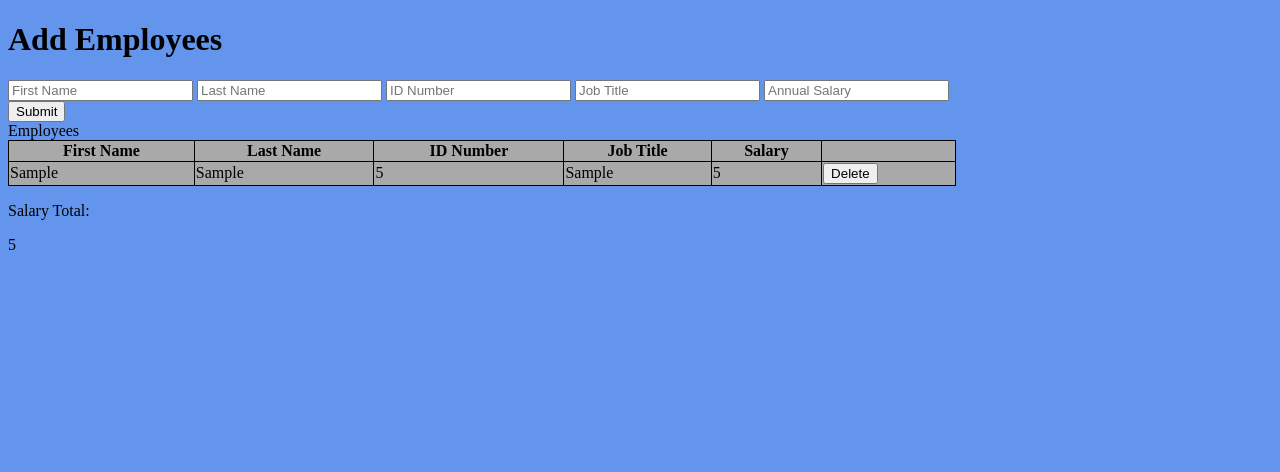
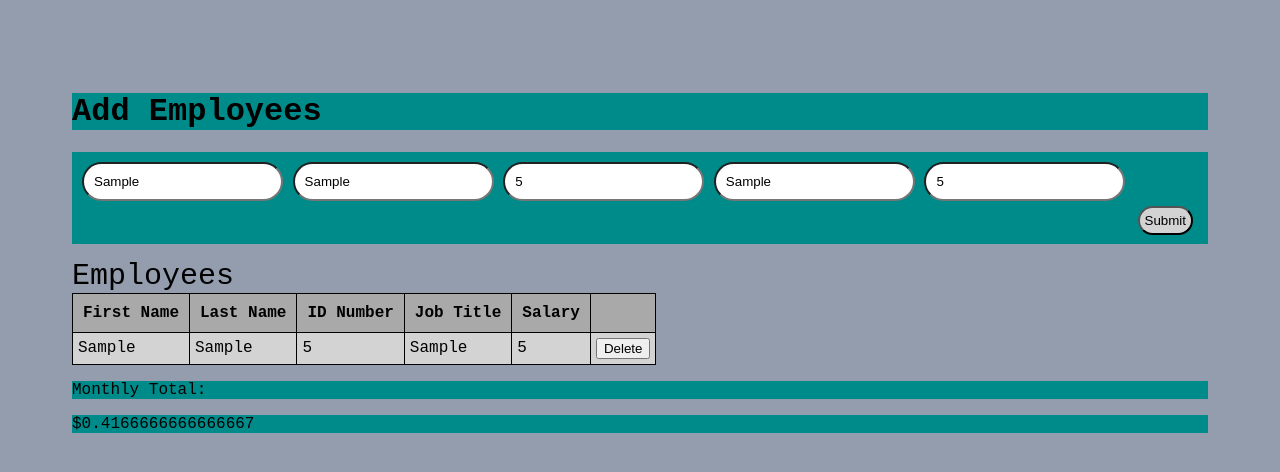
Before and after one commit to clairethallon/weekend-jquery-salary-calculator, a plain HTML site: page index.html in a window 1280 px wide. Both pictures are taken after typing "Sample", "Sample", "5", "Sample", "5" into the empty fields and a click on the button "Submit". Drawn offline with Linux system fonts and the light colour scheme.

Commit message:
everything is wokring including salary adjuster

```diff
--- a/index.html
+++ b/index.html
@@ -12,15 +12,18 @@
 
 <body>
     <h1>Add Employees</h1>
+    <div class="inputs">
         <input type="text" placeholder="First Name" id="firstname"></input>
         <input type="text" placeholder="Last Name" id="lastname"></input>
         <input type="number" placeholder="ID Number" id="idnum"></input>
         <input type="text" placeholder="Job Title" id="jobtitle"></input>
         <input type="number" placeholder="Annual Salary" id="annualsal"></input></br>
         <button id="submit">Submit</button></br>
+    </div>
+
     <div id="output">Employees</div>
 
-    <table id="outputTable" style="width:75%">
+    <table id="outputTable">
         <tr>
             <th>First Name</th>
             <th>Last Name</th>
@@ -28,10 +31,12 @@
             <th>Job Title</th>
             <th>Salary</th>
         </tr>
+
     </table>
+
     <div>
-        <p>Salary Total:</p>
-        <p id="salaryTotal"></p>
+        <p class="regular">Monthly Total:</p>
+        <p class="regular" id="monthlyTotal"></p>
     </div>
 </body>
 
--- a/scripts/client.js
+++ b/scripts/client.js
@@ -1,65 +1,122 @@
 console.log('JS');
 $(document).ready(onready);
 
-let salaryTotal = [];
+
 
 function onready() {
     console.log('onready function running');
-    $('#submit').on('click', clicked);
+    $('#submit').on('click', checkFields);
+    $(`#outputTable`).on(`click`, `.deleteButton`, deleteEmp);
 }//end function onready
 
-count = 0;
+let salaryTotal = [];
+let employeeArray = [];
+
 function clicked() {
 
     console.log('submit');
 
     // assign variables to input field values
-    let firstn = $(`#firstname`).val();
-    let lastn = $(`#lastname`).val();
-    let idnum = $(`#idnum`).val();
-    let job = $(`#jobtitle`).val();
-    let sal = parseInt($(`#annualsal`).val());
+    let employee = {
+        firstn: $(`#firstname`).val(),
+        lastn: $(`#lastname`).val(),
+        idnum: $(`#idnum`).val(),
+        job: $(`#jobtitle`).val(),
+        sal: parseInt($(`#annualsal`).val())
+    }
 
-    //push salary into total salary array
-    salaryTotal.push(sal);
-    //increase count to make unique ID's
-    count++;
+    // check if there are any doubled ids
+    // TRY USING FOR OF LOOP! :)
+    for (i = 0; i < employeeArray.length; i++) {
+        if (employee.idnum === employeeArray[i].idnum) {
+            alert('Duplicate IDs found.');
+            return false;
+        }
+    }
 
-    //add rows to table with employee information
-    $(`#outputTable`).append(`<tr><td>` + firstn + `</td><td>` + lastn + `</td><td>` + idnum +
-        `</td><td>` + job + `</td><td>` + sal + `</td><td> <button id = "employee` + count + `"onClick = "deleteEmp(this.id)">Delete</button></td></tr>`);
+    employeeArray.push(employee);
+    salaryTotal.push(employee.sal);
 
-    //empty input fields
-    $(`#firstname`).val('');
-    $(`#lastname`).val('');
-    $(`#idnum`).val('');
-    $(`#jobtitle`).val('');
-    $(`#annualsal`).val('');
+    // $(`#outputTable`).empty();
 
-    //run salary calculator function
+    // loop through employee array and add employees to the DOM
+    $(`#outputTable`).append(`<tr>
+        <td>${employee.firstn}</td>
+        <td>${employee.lastn}</td>
+        <td>${employee.idnum}</td>
+        <td>${employee.job}</td>
+        <td class = "salaryCell">${employee.sal}</td>
+        <td class ="deleteButton"><button>Delete</button></td></tr>`);
+    // Push salary into total salary array
+
+
+    // run salary calculator function
     salCalc(salaryTotal);
+
 }//end clicked function
 
 
-//funciton to add salary
+//funciton to calculate monthly salary cost
 function salCalc(salaryTotal) {
     //check if function is running
     console.log(salaryTotal);
-    let totalSal = 0;
+    let monthlySal = 0
+
     for (let i = 0; i < salaryTotal.length; i++) {
-        totalSal += salaryTotal[i];
+        monthlySal += salaryTotal[i] / 12;
     }
 
+    (Number(monthlySal)).toLocaleString('en-US', {
+        style: 'currency',
+        currency: 'USD',
+    });
+
     //display total slaries on DOM
-    $(`#salaryTotal`).empty().append('<p>' + totalSal + '</p>');
+    if (monthlySal >= 20000) {
+        document.getElementById("monthlyTotal").className = "red";
+        console.log($(`#monthlyTotal`));
+    }
+    else {
+        document.getElementById("monthlyTotal").className = "regular";
+    }
+    $(`#monthlyTotal`).empty().append(`<p>$${monthlySal}</p>`);
 
 }// end function
 
 
 //function to delete employee row
-function deleteEmp(deleteid) {
-    //check function is running
-    console.log(deleteid);
-    //this line is not working. Only deletes the button
-    $('#' + deleteid).parent().fadeOut();
+function deleteEmp() {
+
+    let el = parseInt($(this).parent().children(`.salaryCell`).text());
+    console.log(el);
+
+    for (i = 0; i < salaryTotal.length; i++) {
+        if (el === salaryTotal[i]) {
+            salaryTotal.splice(i, 1);
+            salCalc(salaryTotal);
+        }
+
+    }
+    // target button and remove button/parent
+    $(this).parent().remove();
+
+
+
 }//end function
+
+function checkFields() {
+
+    let firstn = $(`#firstname`).val();
+    let lastn = $(`#lastname`).val();
+    let idnum = $(`#idnum`).val();
+    let job = $(`#jobtitle`).val();
+    let sal = $(`#annualsal`).val();
+
+    if (firstn.length === 0 || lastn.length === 0 ||
+        idnum.length === 0 || job.length === 0 || sal.length === 0) {
+        alert('All fields required');
+    }
+    else {
+        clicked();
+    }
+}
--- a/styles/style.css
+++ b/styles/style.css
@@ -1,11 +1,49 @@
 body{
-    background-color: cornflowerblue;
+    background-color: rgb(148, 157, 173);
+    padding: 5%;
+    font-family: 'Courier New', Courier, monospace;
 }
-.green {
-    background-color: green;
+h1{
+    background-color: darkcyan;
 }
-table, th, td {
+.inputs{
+    background-color: darkcyan;
+    padding: 10px;
+    padding-bottom: 25px;
+
+}
+#firstname, #lastname, #idnum, #annualsal, #jobtitle{
+    padding: 10px;
+    border-radius: 25px;
+}
+#submit{
+    background-color: lightgray;
+    padding: 5px;
+    margin: 5px;
+    float: right;
+    border-radius: 25px;
+}
+#output{
+    padding-top: 15px;
+    font-size: 30px;
+
+}
+table, th {
     border: 1px solid black;
     border-collapse: collapse;
     background-color: darkgray;
+    padding: 10px;
   }
+  td {
+      background-color: lightgray;
+      border: 1px solid black;
+    border-collapse: collapse;
+    padding: 5px;
+  }
+  .red{
+      background-color: red;
+  }
+
+  .regular{
+    background-color: darkcyan;
+  }
```
Lines whose indentation alone changed are shown as unchanged.
